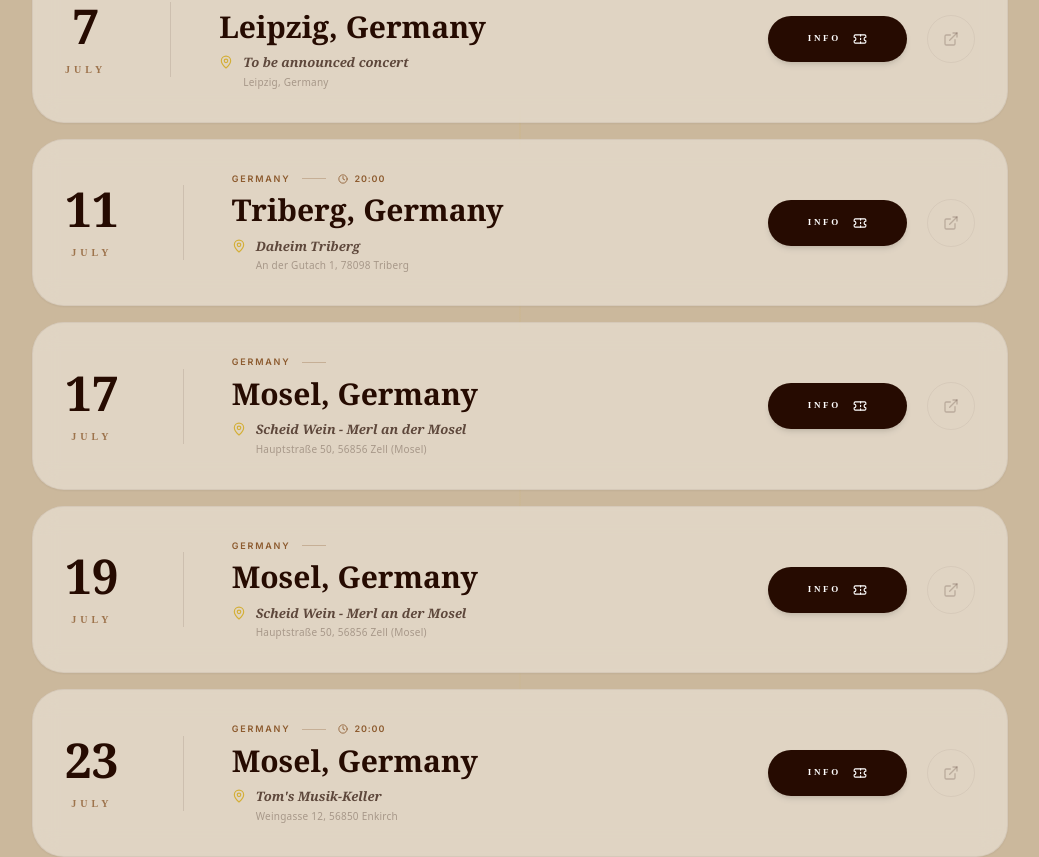
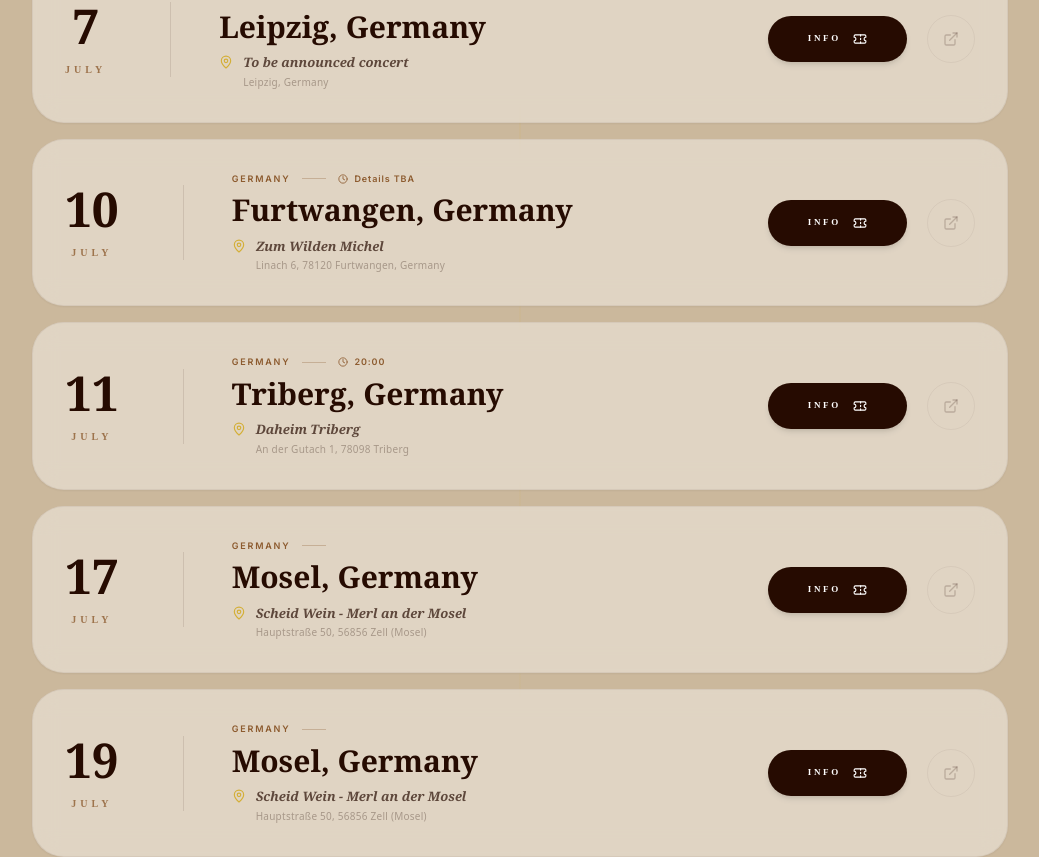
Before and after one commit to brianstilling/Ann-McBryan, a React (Vite) app: page / in a window 1280 px wide. Shown: the part 5870-6727 px from the top of the page, without its empty margins (120-1159 px from the left). Built offline with nearby package versions, Linux system fonts and the light colour scheme; a web font is replaced by a local one.

Commit message:
feat: add Furtwangen concert date
Update concert schedule with the July 10, 2026 show at Zum Wilden Michel and bump the data version to reflect the change.

```diff
--- a/App.tsx
+++ b/App.tsx
@@ -88,7 +88,7 @@ const App: React.FC = () => {
     window.addEventListener('hashchange', handleHashChange);
 
     // Versioning check to ensure Rackwitz and other updates display correctly
-    const DATA_VERSION = 'v1.44_hide_furtwangen';
+    const DATA_VERSION = 'v1.45_furtwangen_july10_addition';
     const savedVersion = localStorage.getItem('ann_mcbryan_data_ver');
     const savedSessions = localStorage.getItem('ann_mcbryan_sessions');
 
--- a/constants.ts
+++ b/constants.ts
@@ -105,6 +105,18 @@ export const TOUR_DATA: Concert[] = [
     coordinates: { lat: 51.3397, lng: 12.3731 }
   },
   {
+    id: 'session-2026-furtwangen-10',
+    city: 'Furtwangen, Germany',
+    country: 'Germany',
+    venue: 'Zum Wilden Michel',
+    address: 'Linach 6, 78120 Furtwangen, Germany',
+    date: 'July 10, 2026',
+    time: 'Details TBA',
+    status: 'upcoming',
+    coordinates: { lat: 48.0503, lng: 8.2045 },
+    ticketsUrl: 'https://www.zumwildenmichel.de/'
+  },
+  {
     id: 'session-2026-triberg',
     city: 'Triberg, Germany',
     country: 'Germany',
```
